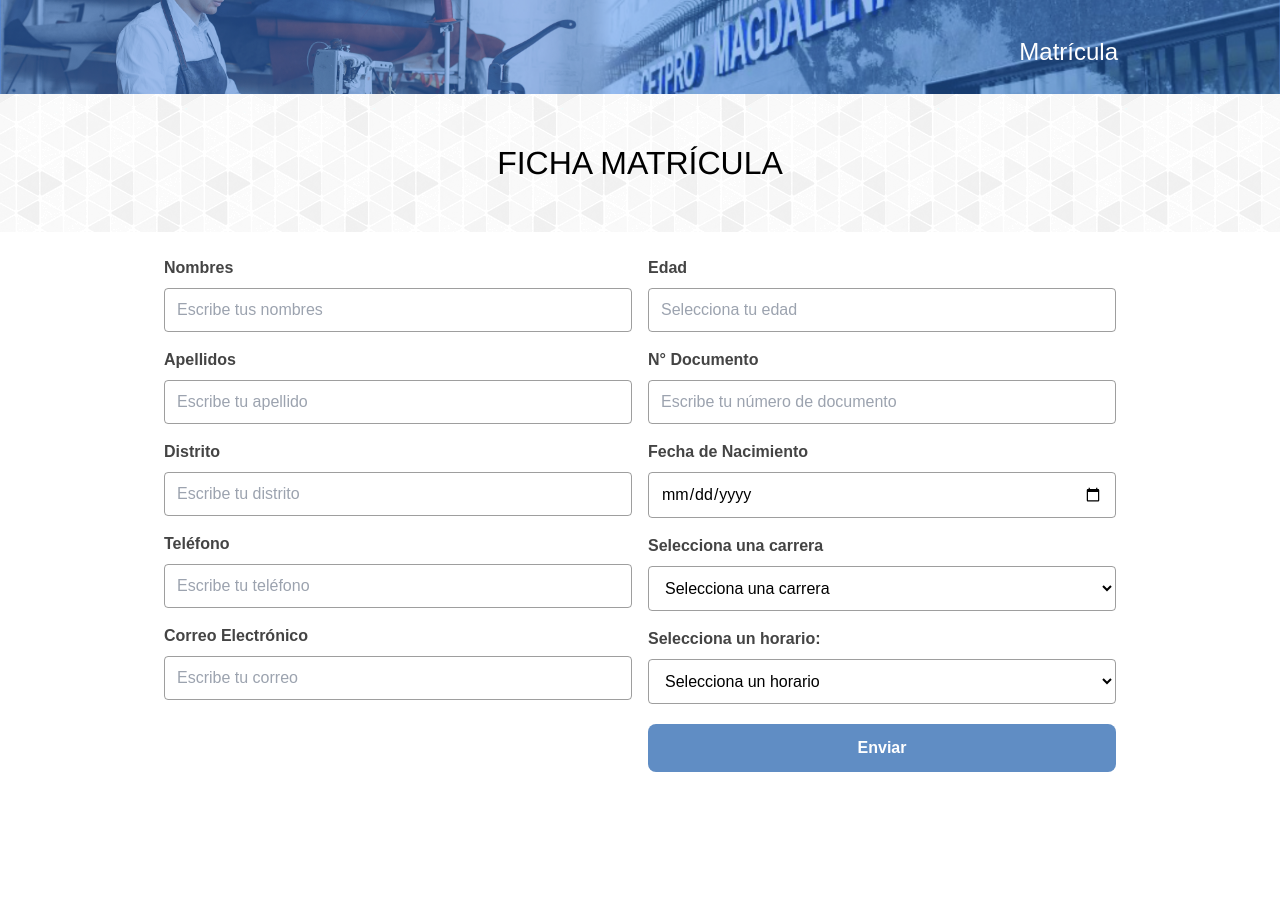
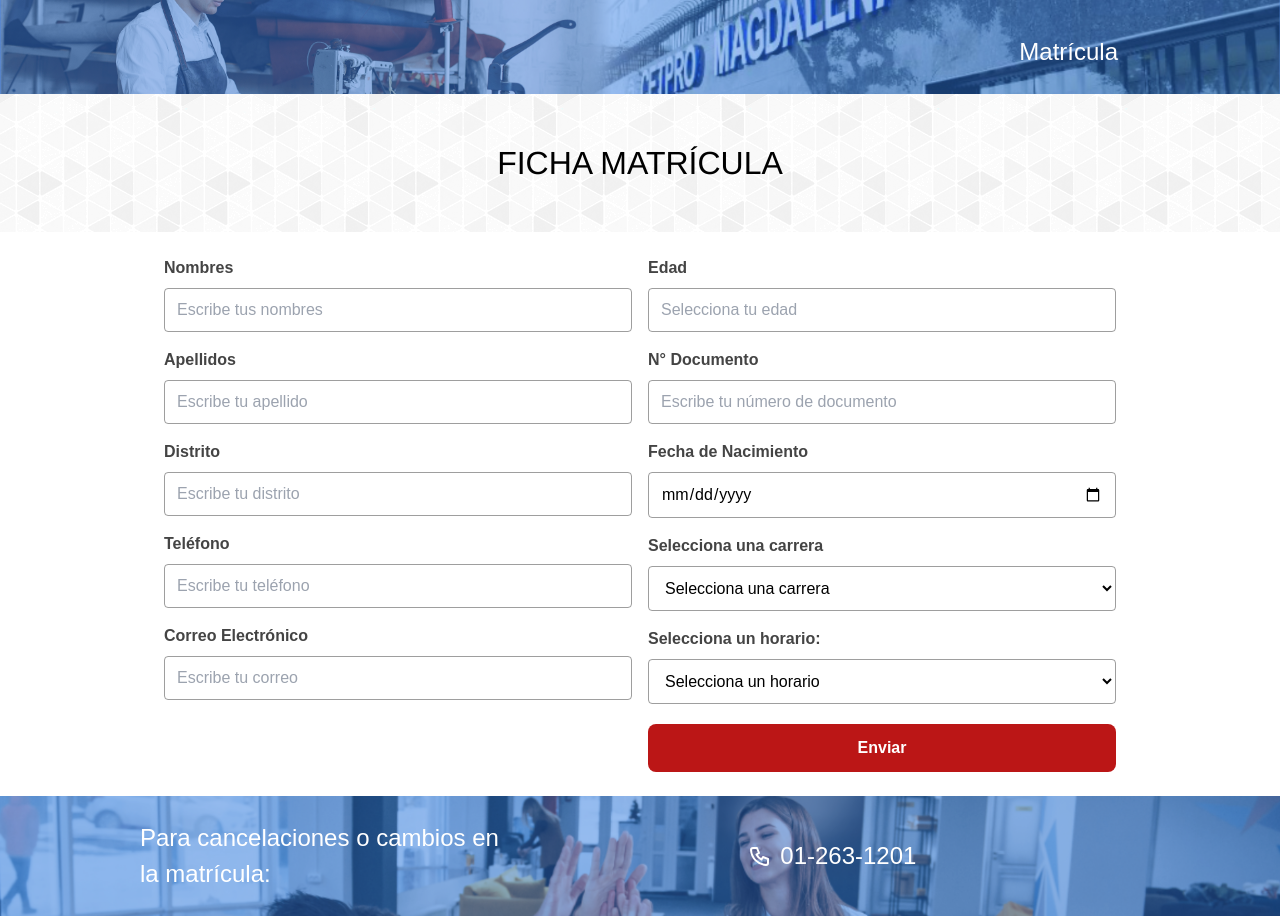
Before and after one commit to shesith/CETPRO-Magdalena, a React (Vite) app: page /#/registro in a window 1280 px wide. Before the commit the page ends 800 px from the top, so only its background shows below. Built offline with nearby package versions, Linux system fonts and the light colour scheme.

Commit message:
Proyecto de CETPRO Magdalena

```diff
--- /dev/null
+++ b/src/components/FooterForm.jsx
@@ -0,0 +1,36 @@
+export default function FooterForm() {
+  return (
+    <>
+      <footer style={{ position: "relative" }}>
+        <article className="backdrop-footer section">
+          <div className="container container-info-footer">
+            <div className="content-info-2">
+              <p>Para cancelaciones o cambios en la matrícula:</p>
+            </div>
+            <div className="container-matricula">
+              <div className="container-phone">
+                <svg
+                  xmlns="http://www.w3.org/2000/svg"
+                  width="24"
+                  height="24"
+                  viewBox="0 0 24 24"
+                  fill="none"
+                  stroke="currentColor"
+                  strokeWidth="2"
+                  strokeLinecap="round"
+                  strokeLinejoin="round"
+                  className="icon icon-tabler icons-tabler-outline icon-tabler-phone"
+                >
+                  <path stroke="none" d="M0 0h24v24H0z" fill="none" />
+                  <path d="M5 4h4l2 5l-2.5 1.5a11 11 0 0 0 5 5l1.5 -2.5l5 2v4a2 2 0 0 1 -2 2a16 16 0 0 1 -15 -15a2 2 0 0 1 2 -2" />
+                </svg>
+                <h4 className="telephone-style"> 01-263-1201</h4>
+              </div>
+            </div>
+          </div>
+        </article>
+        <div className="background-color"></div>
+      </footer>
+    </>
+  );
+}
--- a/src/components/Form.jsx
+++ b/src/components/Form.jsx
@@ -47,7 +47,7 @@ export default function Form() {
       );
 
       // console.log("MENSAJE", message);
-      // console.log("respuesta", response);
+      //console.log("respuesta", response);
 
       // Validacion de respuesta exitoso 201 (Creacion con exito)
       if (response.status === 201) {
@@ -73,7 +73,7 @@ export default function Form() {
     } catch (err) {
       setLoad(false);
       const { response } = err;
-      // console.log(response);
+      //console.log(response);
 
       // Validacion en caso de error 422 (Algun dato ya existe en la BD)
       if (response.status === 422) {
@@ -99,6 +99,7 @@ export default function Form() {
 
       // Validacion error 500 (error interno del servidor)
       if (response.status === 500) {
+        //console.log(response);
         alert(response.data.message);
         setFormData({
           ...formData,
@@ -273,7 +274,7 @@ export default function Form() {
               <option value="noche">Noche</option>
             </select>
             <button
-              className="cursor-pointer block w-full rounded-lg p-3 mt-5 bg-[#608dc4] font-bold text-white text-center active:opacity-75"
+              className="cursor-pointer block w-full rounded-lg p-3 mt-5 bg-[#bb1616] font-bold text-white text-center active:opacity-75 "
               type="submit"
             >
               Enviar
@@ -284,7 +285,7 @@ export default function Form() {
 
       {/* Mensaje de respuesta en caso de ser el registro exitoso */}
       {message ? (
-        <div className="absolute bottom-4 right-4 border-[#608DC4] border-2 text-[#608DC4] shadow-xl rounded-md text-center text-2xl font-bold p-4 flex justify-center items-center gap-4 animate-appear">
+        <div className="absolute bottom-4 right-4 border-[#608DC4] border-2 text-[#608DC4] shadow-xl rounded-md text-center text-2xl font-bold p-4 flex justify-center items-center gap-4 animate-appear bg-white">
           <svg
             xmlns="http://www.w3.org/2000/svg"
             className="icon icon-tabler icon-tabler-circle-check-filled"
@@ -310,7 +311,7 @@ export default function Form() {
 
       {/* Mensaje de respuesta en caso de que haya un error */}
       {errorToast ? (
-        <div className="absolute bottom-4 right-4 border-red-500 border-2 text-red-500 shadow-xl rounded-md text-center text-2xl font-bold pt-4 p-4 flex justify-center items-center gap-4 animate-appear">
+        <div className="absolute bottom-4 right-4 border-red-500 border-2 text-red-500 shadow-xl rounded-md text-center text-2xl font-bold pt-4 p-4 flex justify-center items-center gap-4 animate-appear bg-white">
           <svg
             xmlns="http://www.w3.org/2000/svg"
             className="icon icon-tabler icon-tabler-exclamation-circle"
--- a/src/pages/Register.jsx
+++ b/src/pages/Register.jsx
@@ -1,3 +1,4 @@
+import FooterForm from "../components/FooterForm";
 import Form from "../components/Form";
 export default function Register() {
   return (
@@ -20,6 +21,7 @@ export default function Register() {
           <Form />
         </div>
       </section>
+      <FooterForm />
     </>
   );
 }
```
